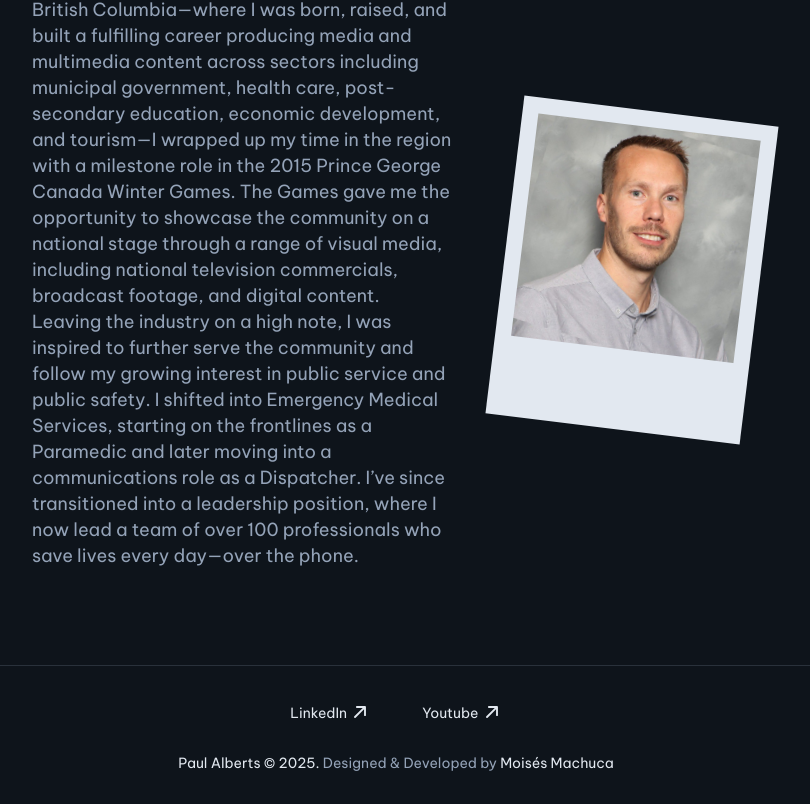
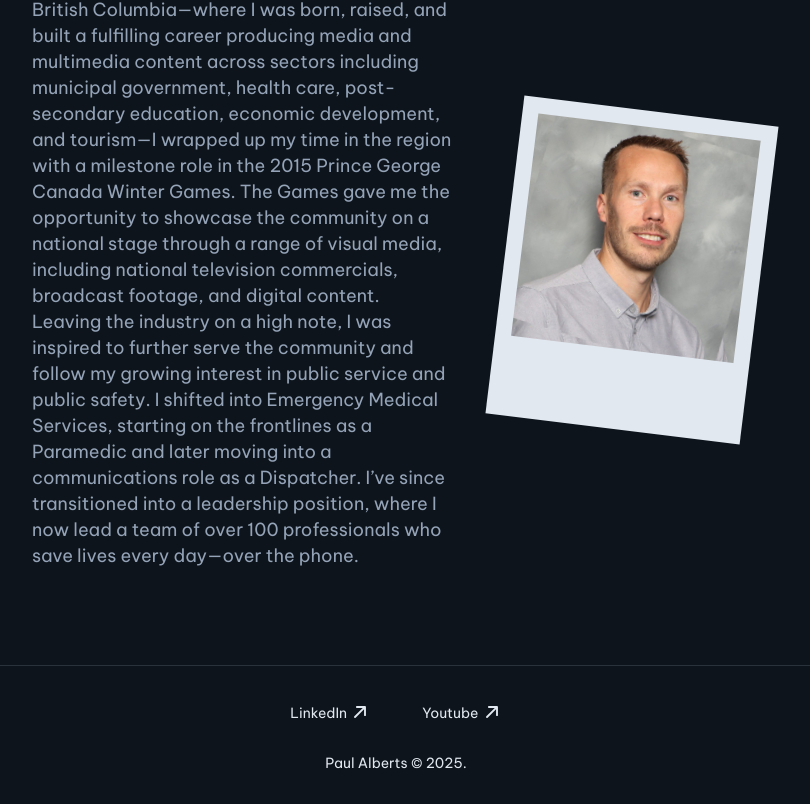
Before and after one commit to dutchcan/paulalbertscom, an Astro site: page / in a window 1280 px wide. Shown: the part 2538-3342 px from the top of the page, without its empty margins (244-1054 px from the left). Built offline with nearby package versions, Linux system fonts and the light colour scheme; Astro itself is replaced by a stand-in of ours; a web font is replaced by a local one.

Commit message:
Update Footer.astro

```diff
--- a/src/components/Footer.astro
+++ b/src/components/Footer.astro
@@ -26,8 +26,6 @@ const currentYear = new Date().getFullYear();
     }
   </ul>
   <p class="text-xs">
-    {author} © {currentYear}. <span class="text-neutral"
-      >Designed & Developed by</span
-    > Moisés Machuca
+    {author} © {currentYear}.
   </p>
 </footer>
```
